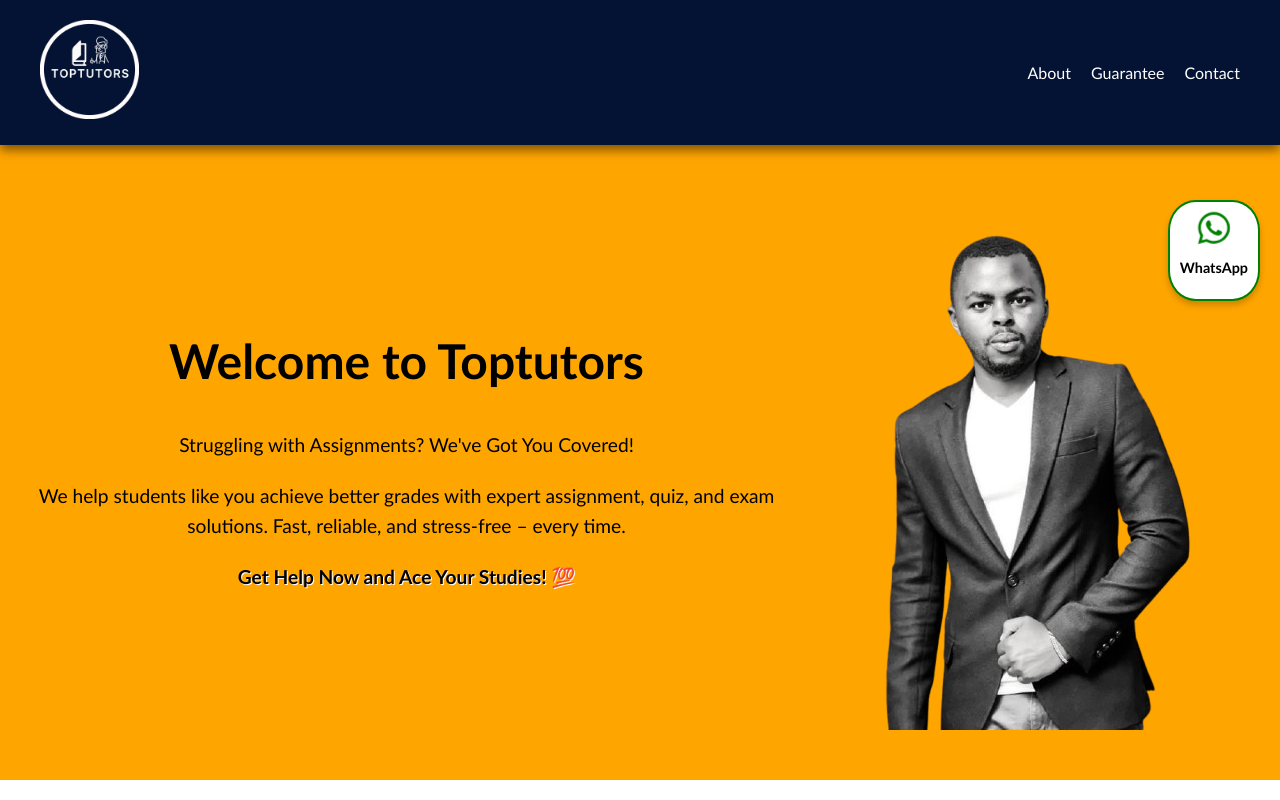
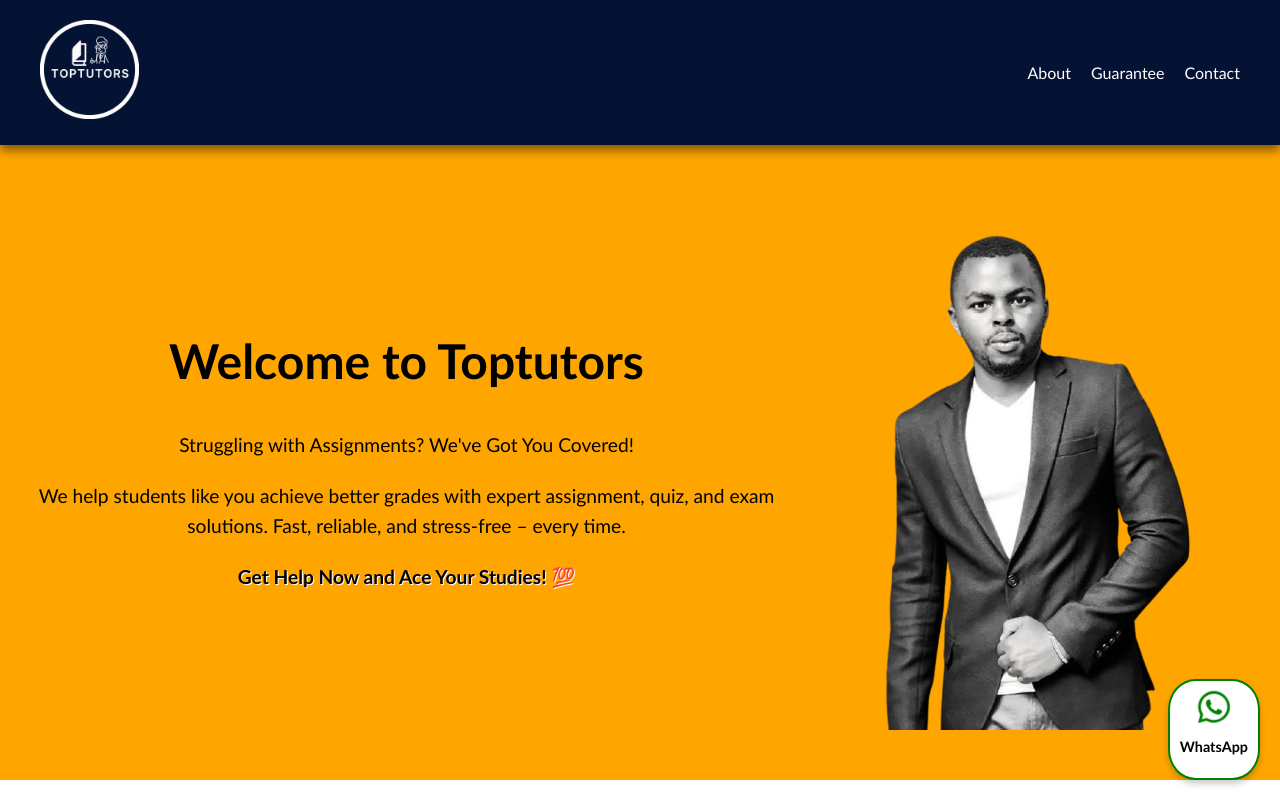
Before and after one commit to Davey0076/client-portfolio-one, a React (Vite) app: page / in a window 1280 px wide. Shown: the top 800 px of the page. Built offline with nearby package versions, Linux system fonts and the light colour scheme.

Commit message:
positioning of whatsapp popup update

```diff
--- a/src/components/WhatsappPopup/WhatsappPopup.css
+++ b/src/components/WhatsappPopup/WhatsappPopup.css
@@ -1,6 +1,6 @@
 .whatsapp-popup {
     position: fixed;
-    top: 200px; /* Position near the top */
+    bottom: 20px; /* Position near the top */
     right: 20px; /* Slightly away from the edge */
     background-color: white;
     border: 2px solid green;
```
